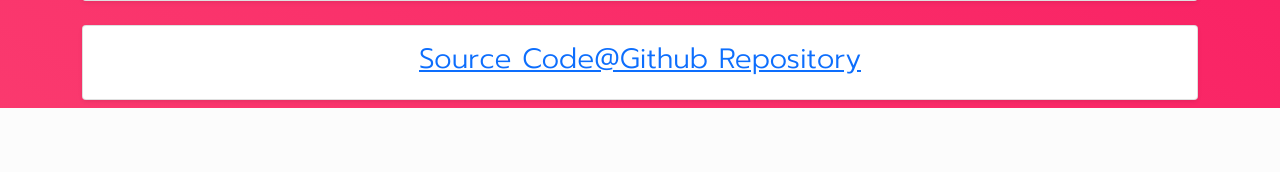
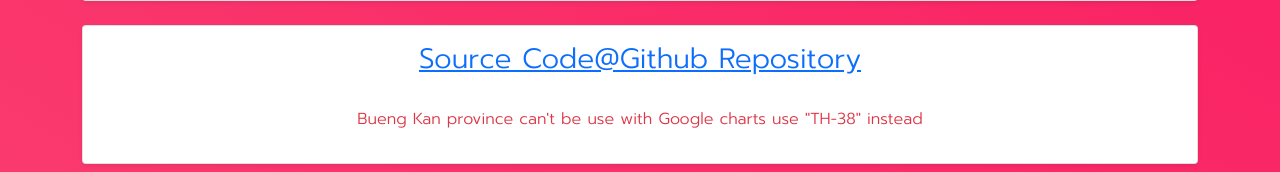
Before and after one commit to armsiwadol69/tureGeoMapData, a PHP site: page /dashboard.php in a window 1280 px wide. Shown: the part 1565-1737 px from the top of the page. Before the commit the page ends 1673 px from the top, so only its background shows below. Run offline with PHP 8.4, Linux system fonts and the light colour scheme; data that the repository does not hold is empty; some libraries are stand-ins or nearby versions.

Commit message:
[BUG] Bueng Kan must  use "TH-38" instead.

```diff
--- a/dashboard.php
+++ b/dashboard.php
@@ -30,13 +30,14 @@ include 'MapController.php'; //SQL arrayToDataTable
         ]);
 
         var options = {
+
+            regioncoderVersionz: 1,
             region: 'TH',
             resolution: 'provinces',
             //displayMode: 'markers',
             colorAxis: {minValue: 0, maxValue: 2,colors: ['#00FF48', '#F5C800', '#FA0135']},
             backgroundColor: '#00b3ff',
             datalessRegionColor: '#cfd7ff',
-
             keepAspectRatio: true,
             legend : 'none',
             tooltip: {isHtml: true}
@@ -291,7 +292,7 @@ include 'MapController.php'; //SQL arrayToDataTable
     <div class="col-lg-12 mb-2">
       <div class="card shadow-sm w-100">
     <div class="card-body text-center">
-    <a href="https://github.com/armsiwadol69/tureGeoMapData" target="_blank"><h3>Source Code@Github Repository</h3></a>
+    <a href="https://github.com/armsiwadol69/tureGeoMapData" target="_blank"><h3>Source Code@Github Repository</h3></a> <br> <p class="text-danger">Bueng Kan province can't be use with Google charts use "TH-38" instead</p>
     </div>
   </div>
     </div>
```
